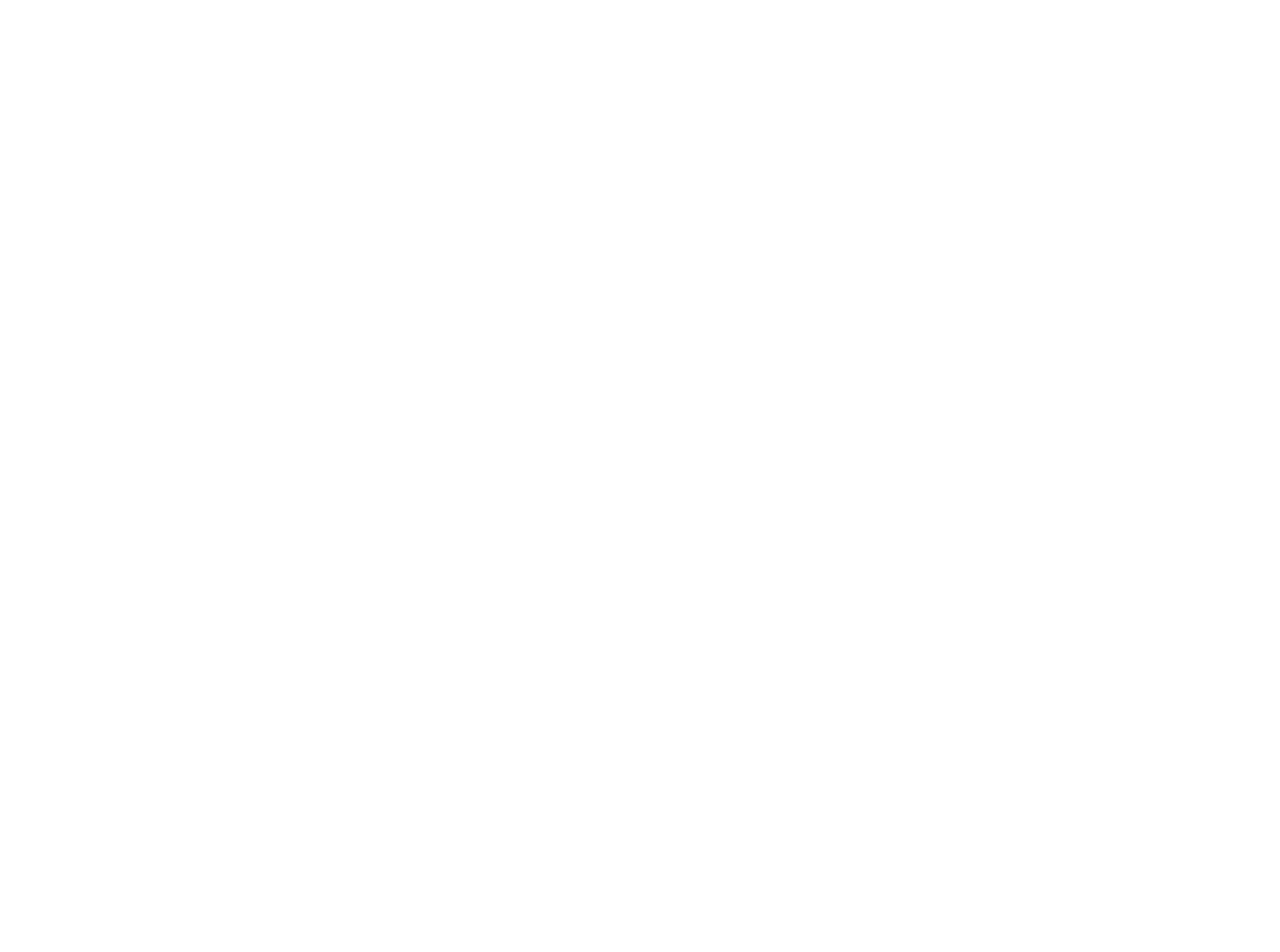
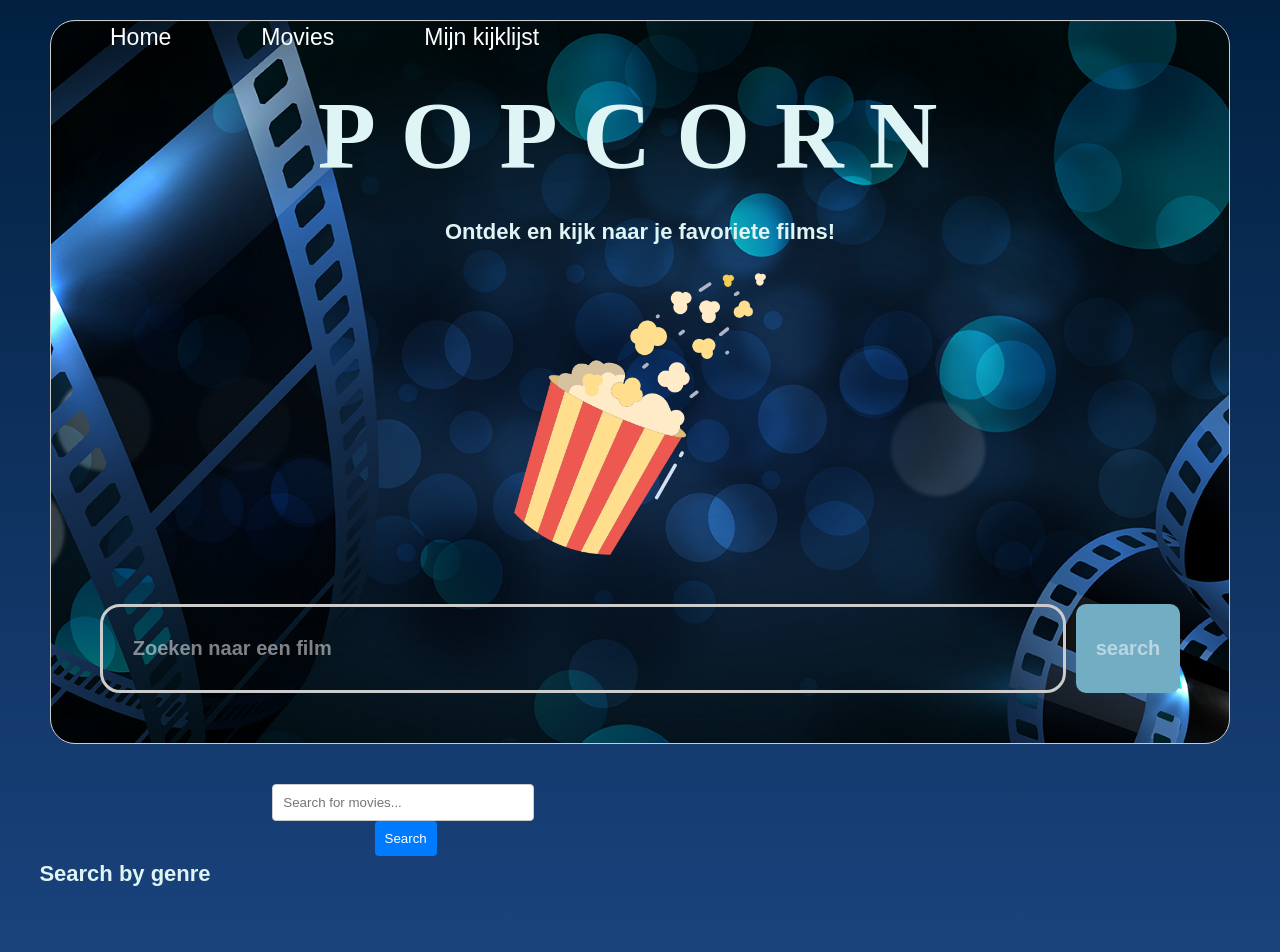
Before and after one commit to Vketela/moviesite, a React (Create React App) app: page /landing/search in a window 1280 px wide. Before the commit this address had no page. Shown: the top 952 px of the page. Before the commit the page ends 800 px from the top, so only its background shows below. Built offline with nearby package versions, Linux system fonts and the light colour scheme.

Commit message:
bijgewerkt

```diff
--- a/package.json
+++ b/package.json
@@ -38,4 +38,5 @@
   "devDependencies": {
     "react-router-dom": "^6.28.0"
   }
+
 }
--- a/src/App.js
+++ b/src/App.js
@@ -1,8 +1,10 @@
 import React, { useEffect, useState } from 'react';
 import './App.css';
-import {BrowserRouter, Route, Routes} from 'react-router-dom';
+import { BrowserRouter, Route, Routes } from 'react-router-dom';
 import Login from './pages/Login/Login';
 import Landing from './pages/Landing/Landing';
+import Search from './components/search/search';
+import MostPopulair from './components/MostPopulair/MostPopulair';
 
 
 
@@ -26,7 +28,13 @@ function App() {
       <Routes>
         <Route path="/" element={<Login />} />
 
-        <Route path="/landing" element={<Landing/>} />
+        <Route path="/landing" element={<Landing />}  >
+          <Route path="search" element={<Search />} />
+
+          <Route path="mostpopulair" element={<MostPopulair />} />
+          <Route path="" element={<MostPopulair />} />
+
+        </Route>
       </Routes>
 
     </BrowserRouter>
--- a/src/components/Header/Header.js
+++ b/src/components/Header/Header.js
@@ -5,7 +5,6 @@ import Banner from '../Banner/Banner';
 import popcornbeker from '../../images/popcornbeker.png';
 import filmhero from '../../images/filmhero.jpg';
 import getData from '../../api/client';
-
 
 
 const Header = () => {
--- a/src/components/NavBar/NavBar.js
+++ b/src/components/NavBar/NavBar.js
@@ -6,7 +6,7 @@ const NavBar = () => (
   <div className="Navbar-container">
   <nav className="NavBar">
     <ul className="nav-links">
-      <li><a href="#home">Home</a></li>
+      <li><a href="/">Home</a></li>
       <li><a href="#movies">Movies</a></li>
       <li><a href="# Mijn kijklijst">Mijn kijklijst</a></li>
     </ul>
--- /dev/null
+++ b/src/components/search/search.css
@@ -0,0 +1,52 @@
+.search {
+    text-align: center;
+    margin: 20px;
+}
+
+.search input {
+    padding: 10px;
+    width: 90%;
+    max-width: 300px;
+    border: 1px solid #ccc;
+    border-radius: 4px;
+}
+
+.search button {
+    padding: 10px;
+    margin-left: 5px;
+    background-color: #007BFF;
+    color: white;
+    border: none;
+    border-radius: 4px;
+    cursor: pointer;
+    transition: background-color 0.3s ease;
+}
+
+.search button:hover {
+    background-color: #0056b3;
+}
+
+.movie-results {
+    margin-top: 20px;
+}
+
+.movie-results ul {
+    list-style: none;
+    padding: 0;
+}
+
+.movie-results li {
+    margin-bottom: 10px;
+}
+
+.movie-results li h3 {
+    font-size: 18px;
+    margin: 0;
+    color: #333;
+}
+
+.movie-results li p {
+    font-size: 14px;
+    color: #666;
+    margin: 5px 0 0;
+}
--- /dev/null
+++ b/src/components/search/search.js
@@ -0,0 +1,41 @@
+import React, { useState } from 'react';
+import ReactDOM from 'react-dom';
+import PropTypes from 'prop-types';
+import './search.css';
+import MovieCardDeck from "../../components/MovieCardDeck/MovieCardDeck";
+import getData from '../../api/client';
+
+const Search = ({ apiKey }) => {
+  const [query, setQuery] = useState('');
+  const [movies, setMovies] = useState([]);
+
+  const handleSearch = async (e) => {
+    e.preventDefault(); // Zorgt ervoor dat het formulier niet opnieuw laadt.
+    if (query.trim() === '') return;
+
+    const data = await getData("/search/movie?query=" + query + "&");
+    setMovies(data.results || []);
+  };
+
+  return (
+    <div className="search">
+      <form onSubmit={handleSearch}>
+        <input
+          type="text"
+          placeholder="Search for movies..."
+          value={query}
+          onChange={(e) => setQuery(e.target.value)}
+        />
+        <button type="submit">Search</button>
+      </form>
+      <MovieCardDeck moviesArray={movies}></MovieCardDeck>
+    </div>
+  );
+};
+
+Search.propTypes = {
+  apiKey: PropTypes.string.isRequired, // Zorg dat je je API-sleutel doorgeeft als prop
+};
+
+
+export default Search;
--- a/src/pages/Landing/Landing.js
+++ b/src/pages/Landing/Landing.js
@@ -7,6 +7,9 @@ import Footer from '../../components/Footer/Footer';
 import MostPopulair from '../../components/MostPopulair/MostPopulair';
 import './Landing.css';
 import Header from '../../components/Header/Header';
+import Search from '../../components/search/search';
+import { BrowserRouter, Outlet, Route, Routes } from 'react-router-dom';
+
 
 function Landing() {
   return (
@@ -23,8 +26,9 @@ function Landing() {
       />
 
       <div className="body-area">
-        <MovieCardDeck></MovieCardDeck>
-        <MostPopulair></MostPopulair>
+        {/* <MostPopulair></MostPopulair> */}
+        {/* <Search></Search> */}
+          <Outlet></Outlet>
       </div>
     </div>
     <Footer></Footer>
--- a/src/pages/Login/Login.js
+++ b/src/pages/Login/Login.js
@@ -1,18 +1,52 @@
-import React from 'react';
+import React, { useState } from 'react';
 import PropTypes from 'prop-types';
 import './Login.css';
 import filmhero from '../../images/filmhero.jpg';
 import loginIcon from '../../images/login-icon.png';
-import { useNavigate} from 'react-router-dom';
+import { useNavigate } from 'react-router-dom';
 
-const Login = ({ onLogin }) => {
+const Login = ({ }) => {
+  const [username, setUsername] = useState('userName');
+  const [password, setPassword] = useState('passWord');
+  const [error, setError] = useState('');
   const navigate = useNavigate();
-  const handleLoginClick = (event) => {
+
+  const handleLoginClick = async(event) => {
     event.preventDefault();
     console.log('User clicked the login icon')
-    navigate("/landing");
+
+
+    try {
+      // API-aanroep naar de backend van NOVI
+      const response = await fetch('https://novi.datavortex.nl/popcornmovieflix/users', {
+        method: 'POST',
+        headers: {
+          'Content-Type': 'application/json',
+          'X-Api-Key':'popcornmovieflix:2rMriPBJ7MV5I6hlegSt'
+        },
+        body: JSON.stringify({
+          username,
+          password,
+        }),
+      });
+
+      if (response.ok) {
+        const data = await response.json();
+
+        if (data.token) {
+          localStorage.setItem('token', data.token); // Bewaar token lokaal
+          navigate('/landing'); // Navigeer naar de landing-pagina
+        } else {
+          setError('Login failed. Please try again.');
+        }
+      } else {
+        const errorData = await response.json();
+        setError(errorData.message || 'Invalid credentials');
+      }
+    } catch (err) {
+      setError('An error occurred. Please check your network and try again.');
+    }
   };
-
 
   return (
 
```
Also changed, not shown: 1 other file (tests, documents, lock files or other folders).
